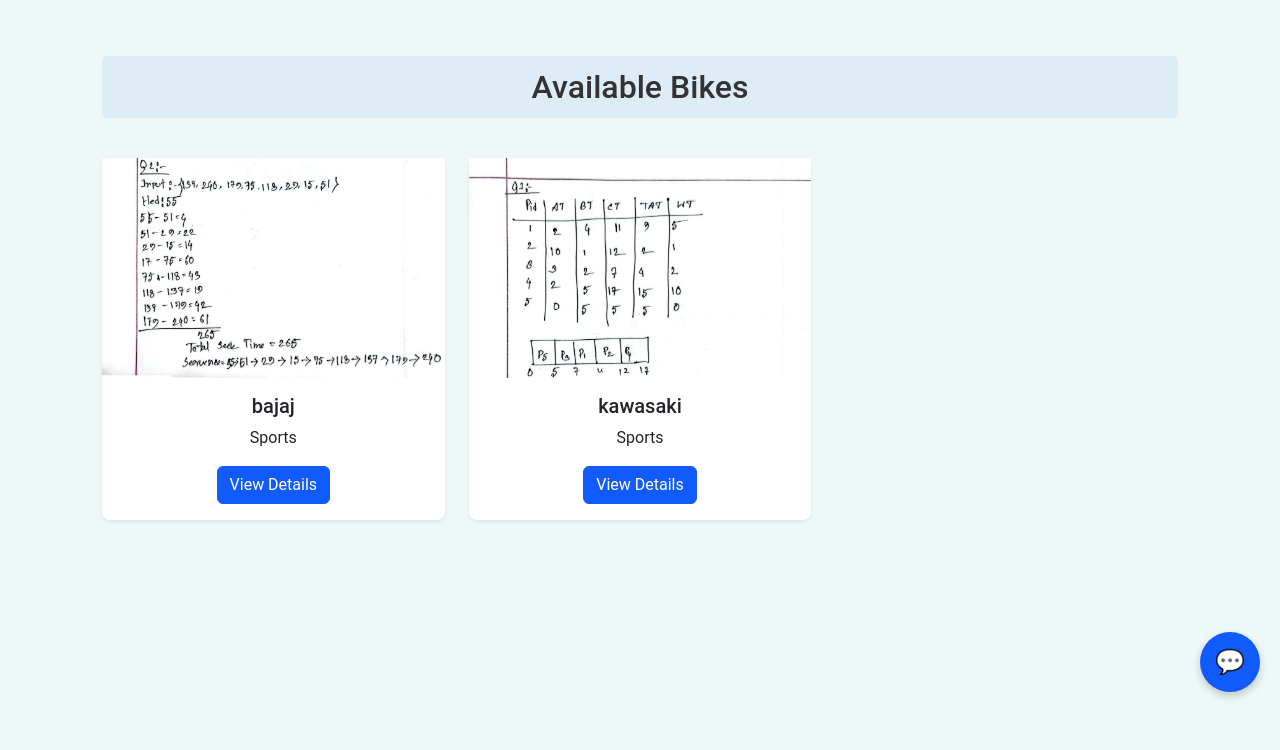
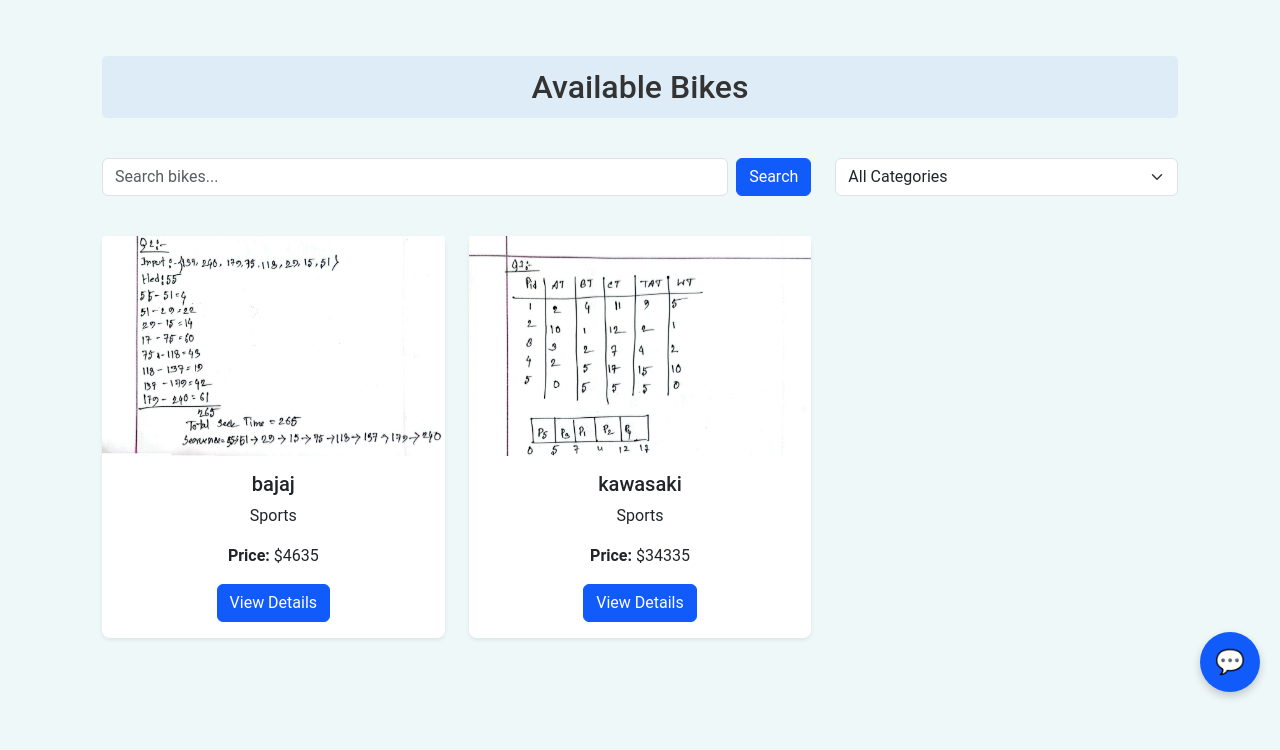
Before and after one commit to Amirul-Islam-Papon/Software-Development-Lab-Project, a Django app: page /buy_list/ in a window 1280 px wide. Shown: the part 88-838 px from the top of the page. Before the commit the page ends 787 px from the top, so only its background shows below. Run offline with Django 5.2, Linux system fonts and the light colour scheme; data comes from the database, SQL or seed files in the repository; both versions use the stored data as it was after the commit; some libraries are stand-ins or nearby versions.

Commit message:
UI improvement

```diff
--- a/templates/buy_list.html
+++ b/templates/buy_list.html
@@ -41,7 +41,27 @@
 
 <div class="container">
   <h2 class="text-center mb-4">Available Bikes</h2>
-  <div class="row">
+
+  <div class="row mb-4">
+    <div class="col-md-8">
+      <form method="get" class="d-flex">
+        <input type="text" name="search" class="form-control me-2" placeholder="Search bikes..." value="{{ request.GET.search }}">
+        <button type="submit" class="btn btn-primary">Search</button>
+      </form>
+    </div>
+    <div class="col-md-4">
+      <select class="form-select" name="category" onchange="this.form.submit()">
+        <option value="">All Categories</option>
+        {% for category in categories %}
+          <option value="{{ category.id }}" {% if request.GET.category == category.id|stringformat:"s" %}selected{% endif %}>
+            {{ category.name }}
+          </option>
+        {% endfor %}
+      </select>
+    </div>
+  </div>
+
+  <div class="row g-4">
     {% for b in bike_buy_and_sell %}
       <div class="col-md-4 mb-4">
         <div class="card h-100 shadow-sm">
@@ -49,12 +69,13 @@
             {% if b.get_first_image %}
               <img src="{{ b.get_first_image.image.url }}" class="card-img-top" alt="{{ b.name }}">
             {% else %}
-              <img src="https://upload.wikimedia.org/wikipedia/commons/thumb/a/ac/No_image_available.svg/300px-No_image_available.svg.png" class="card-img-top" alt="No Image Available">
+              <img src="https://via.placeholder.com/300x200" class="card-img-top" alt="No Image Available">
             {% endif %}
           </a>
           <div class="card-body text-center">
             <h5 class="card-title">{{ b.name }}</h5>
             <p class="card-text">{{ b.category }}</p>
+            <p class="card-text"><strong>Price:</strong> ${{ b.price }}</p>
             <a href="{% url 'product_detail' b.pk %}" class="btn btn-primary">View Details</a>
           </div>
         </div>
```
Also changed, not shown: templates/sell_list.html (+7 -0 lines), db.sqlite3, media/bike_buy_and_sell_images/Screenshot_2024-11-25_225721.png (added).
